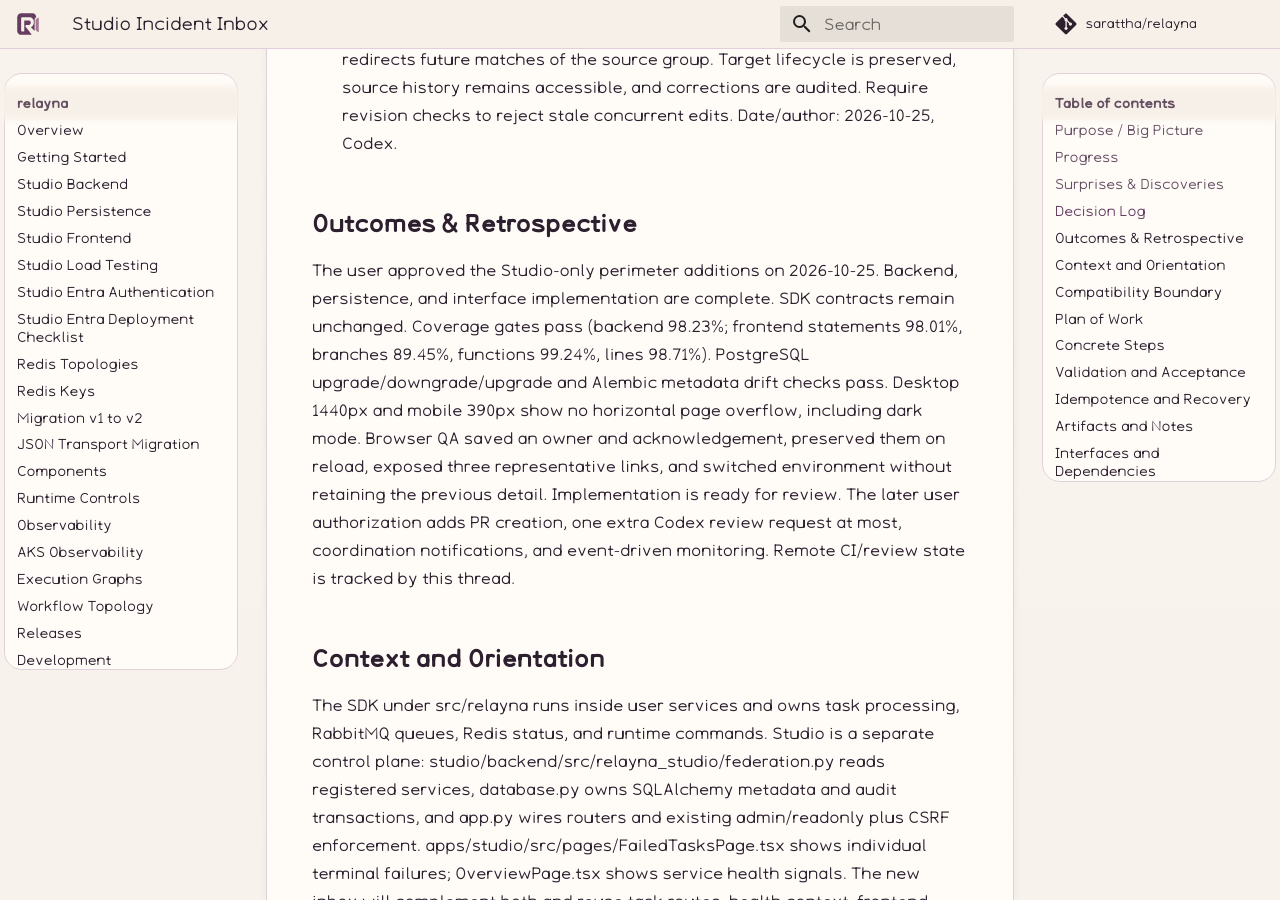
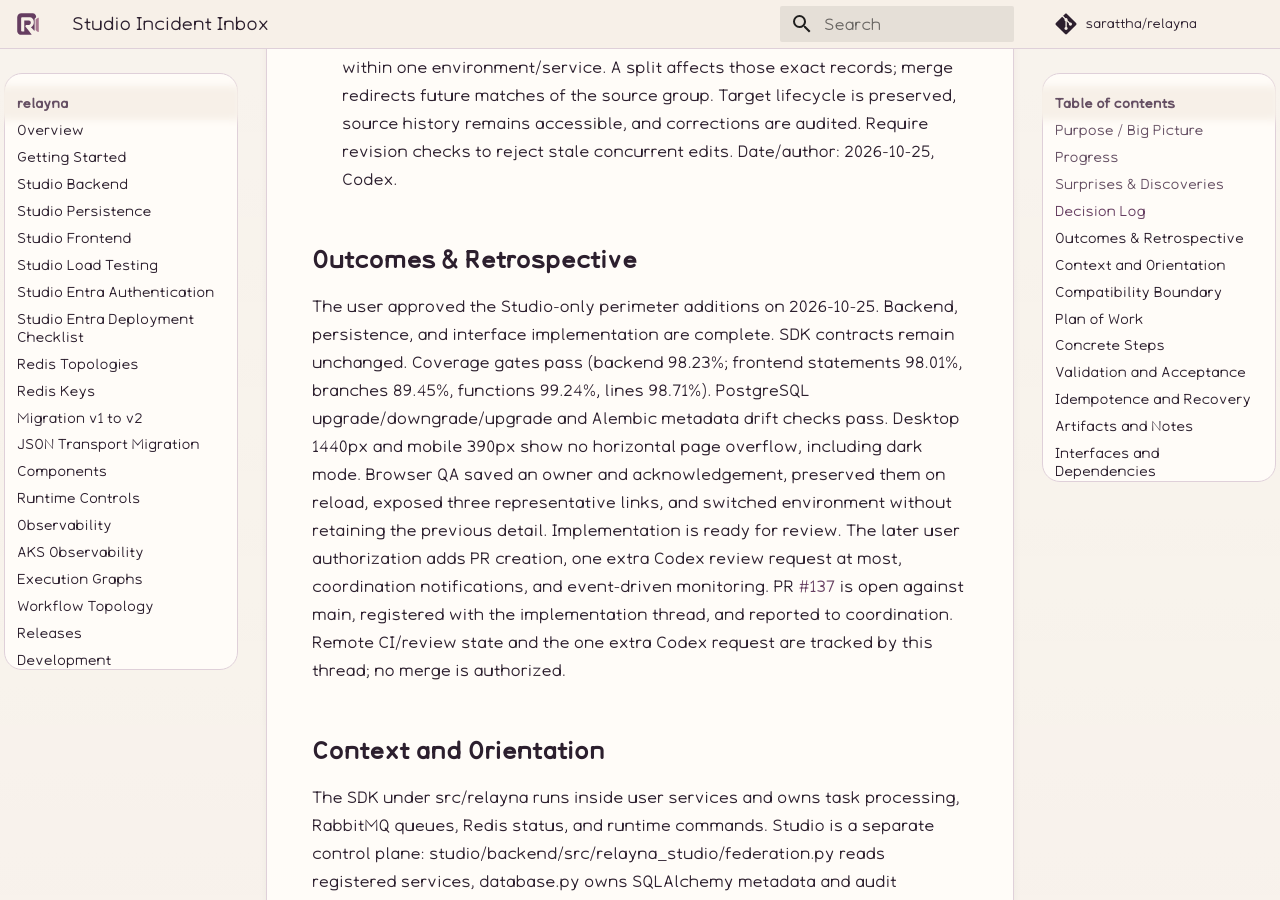
Before and after one commit to sarattha/relayna, an MkDocs documentation site: the page built from docs/internal/studio-incident-inbox-execplan.md, in a window 1280 px wide and 900 px high, scrolled down 2839 px. Built offline with MkDocs 1.6.1 and Material for MkDocs 9.7.7, drawn with Linux system fonts in a browser that asks for light colours; comment, search, counter and statistics services are not loaded; some of the changed text lies outside the part shown.

Commit message:
docs: record Incident Inbox review handoff

```diff
--- a/docs/internal/studio-incident-inbox-execplan.md
+++ b/docs/internal/studio-incident-inbox-execplan.md
@@ -21,7 +21,8 @@
 - [x] (2026-10-25) Document operator semantics and migration; update only approved Studio freeze entries.
 - [x] (2026-10-25) Run code-change-verification (688 SDK passed/9 skipped, 546 backend passed), frontend test/build (289 passed), coverage gates, PostgreSQL migration cycle/integration, and desktop/mobile browser QA.
 - [x] (2026-10-25) Review final diff and prepare the PR summary after green verification.
-- [ ] Commit/push, open/link the feature PR, notify coordination, and enable event-driven monitoring. User authorized this follow-up on 2026-10-25; remote state is recorded in the thread.
+- [x] (2026-10-25) Commit/push implementation and open/link PR #137 against main; notify coordination.
+- [ ] Request the one authorized extra Codex review and enable event-driven monitoring; remote CI/review state is recorded in the thread.
 
 ## Surprises & Discoveries
 
@@ -88,7 +89,10 @@
 acknowledgement, preserved them on reload, exposed three representative links,
 and switched environment without retaining the previous detail. Implementation is ready for review. The later user authorization adds PR
 creation, one extra Codex review request at most, coordination notifications,
-and event-driven monitoring. Remote CI/review state is tracked by this thread.
+and event-driven monitoring. PR [#137](https://github.com/sarattha/relayna/pull/137) is open against main,
+registered with the implementation thread, and reported to coordination. Remote
+CI/review state and the one extra Codex request are tracked by this thread; no
+merge is authorized.
 
 ## Context and Orientation
 
@@ -201,6 +205,12 @@
 
 ## Artifacts and Notes
 
+PR title: [codex] Add Studio Incident Inbox. Branch: feat/studio-incident-inbox.
+PR description begins: “This pull request adds an Incident Inbox that turns
+retained task failures into actionable cohorts.” The GitHub PR follows the
+repository template and records validation, approved perimeter changes,
+migration, count semantics, and the planned stack.
+
 Verification log: /tmp/relayna-incident-verification.log. Coverage summaries:
 /tmp/relayna-incident-frontend-coverage.log and
 /tmp/relayna-incident-backend-coverage.log. Local screenshots:
```
